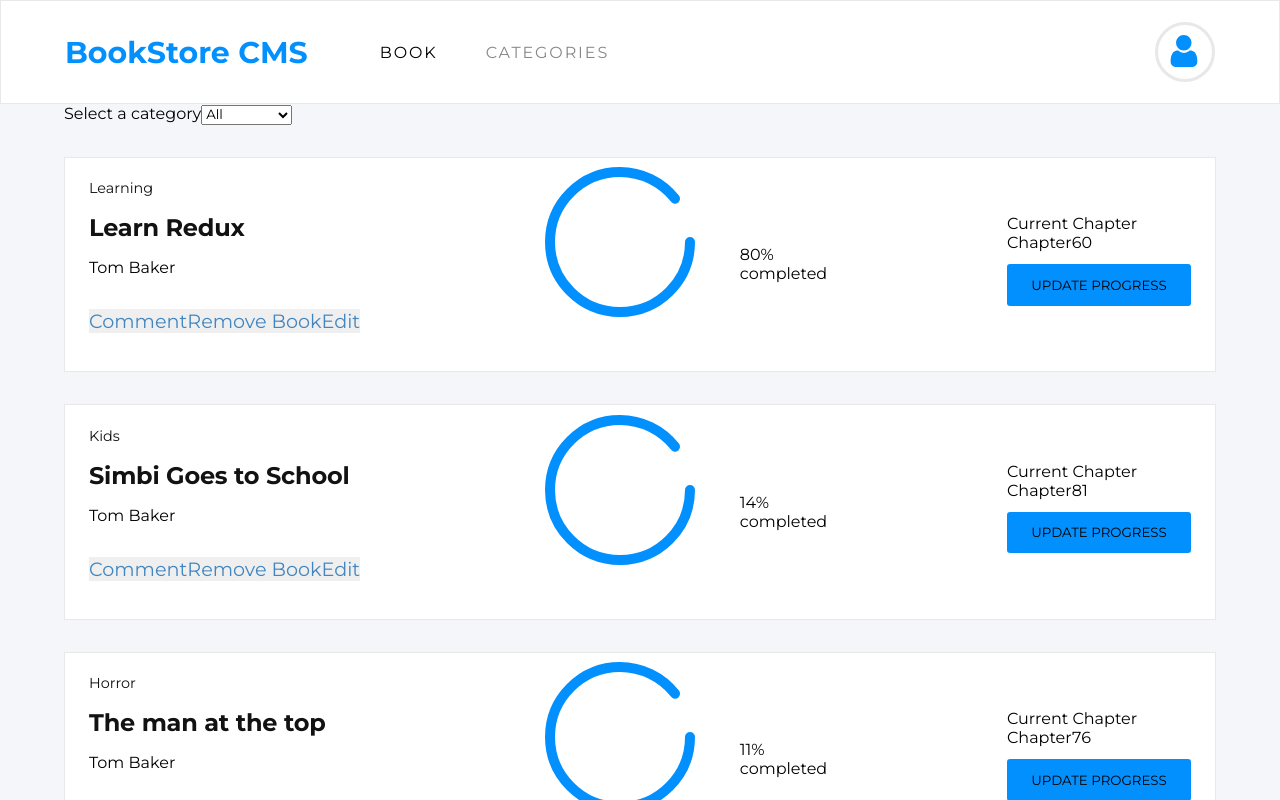
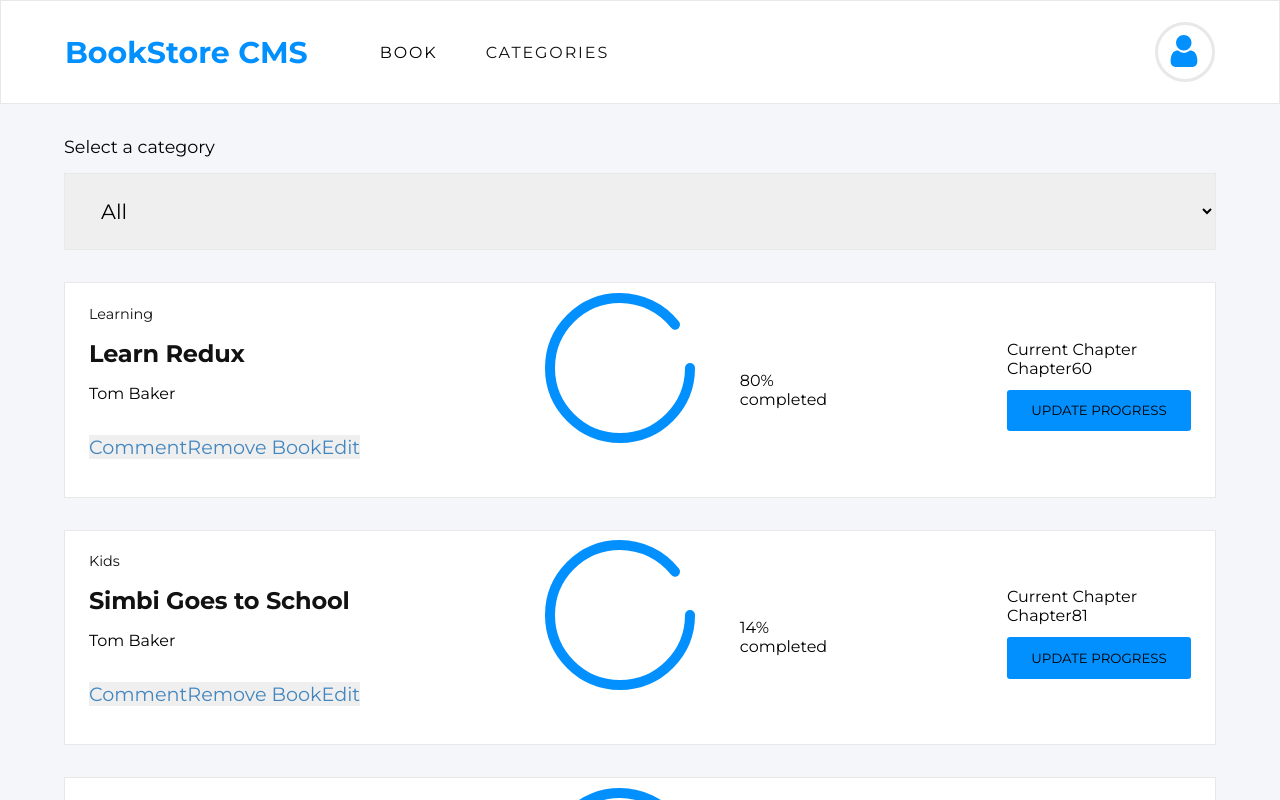
Before and after one commit to Maryjanee/Bookstore, a React (Create React App) app: page / in a window 1280 px wide. Shown: the top 800 px of the page. Built offline with nearby package versions, Linux system fonts and the light colour scheme.

Commit message:
Add styles for category filter

```diff
--- a/src/components/CategoryFilter.js
+++ b/src/components/CategoryFilter.js
@@ -20,7 +20,7 @@ const CategoryFilter = ({ handleFilterChange }) => {
   };
 
   return (
-    <div>
+    <div className="mt-1">
       <label htmlFor="booksCategory">
         Select a category
         <select
--- a/src/styles/App.css
+++ b/src/styles/App.css
@@ -46,6 +46,9 @@ header *{
 .ml-1{
   margin-left: 3rem;
 }
+.mt-1{
+  margin-top: 2rem;
+}
 
 h1{
   color:var(--blue);
@@ -55,5 +58,18 @@ h1{
 li:last-child{
   color:var(--text-black);
   font-weight: 500;
-  opacity: 0.5;
 }
+
+label{
+  font-size: 1.1rem;
+}
+
+  select {
+    border:1px solid var(--text-category);
+    width:100%;
+    padding:1.5rem 2rem;
+    font-size:1.3rem;
+    margin-top:1rem;
+    outline:none;
+
+  }
```
Also changed, not shown: 1 other file (tests, documents, lock files or other folders).
